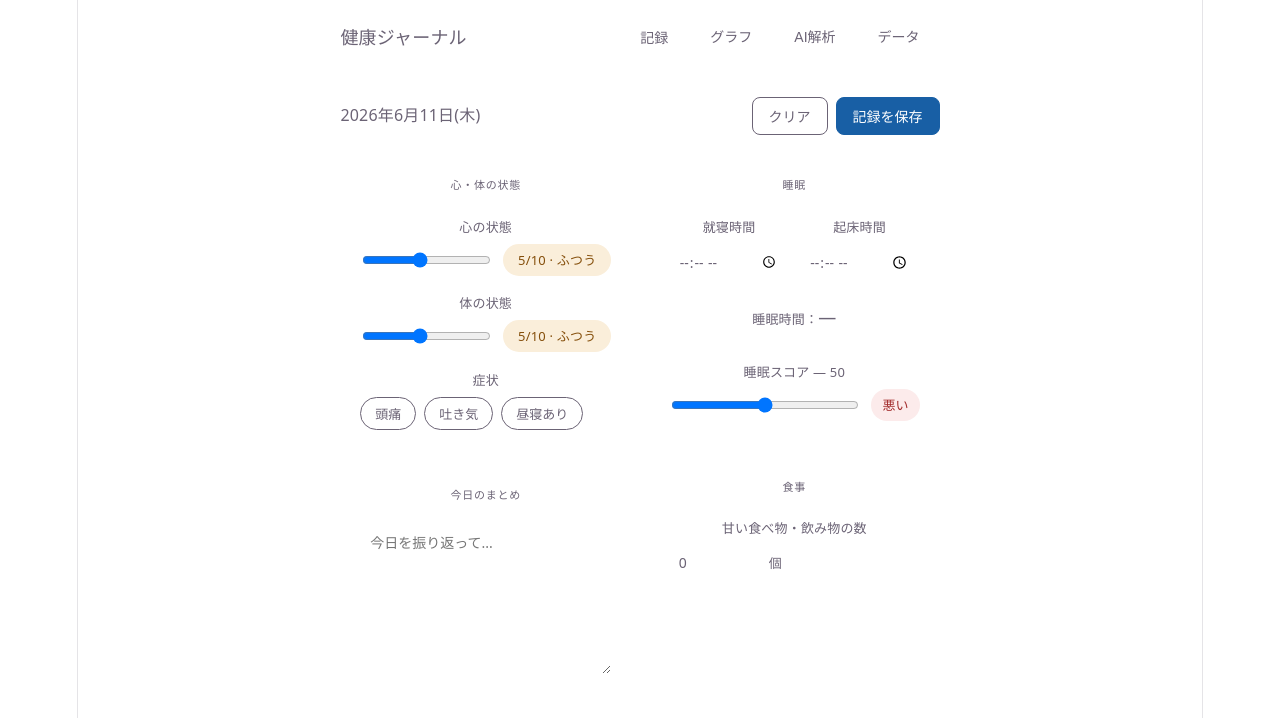
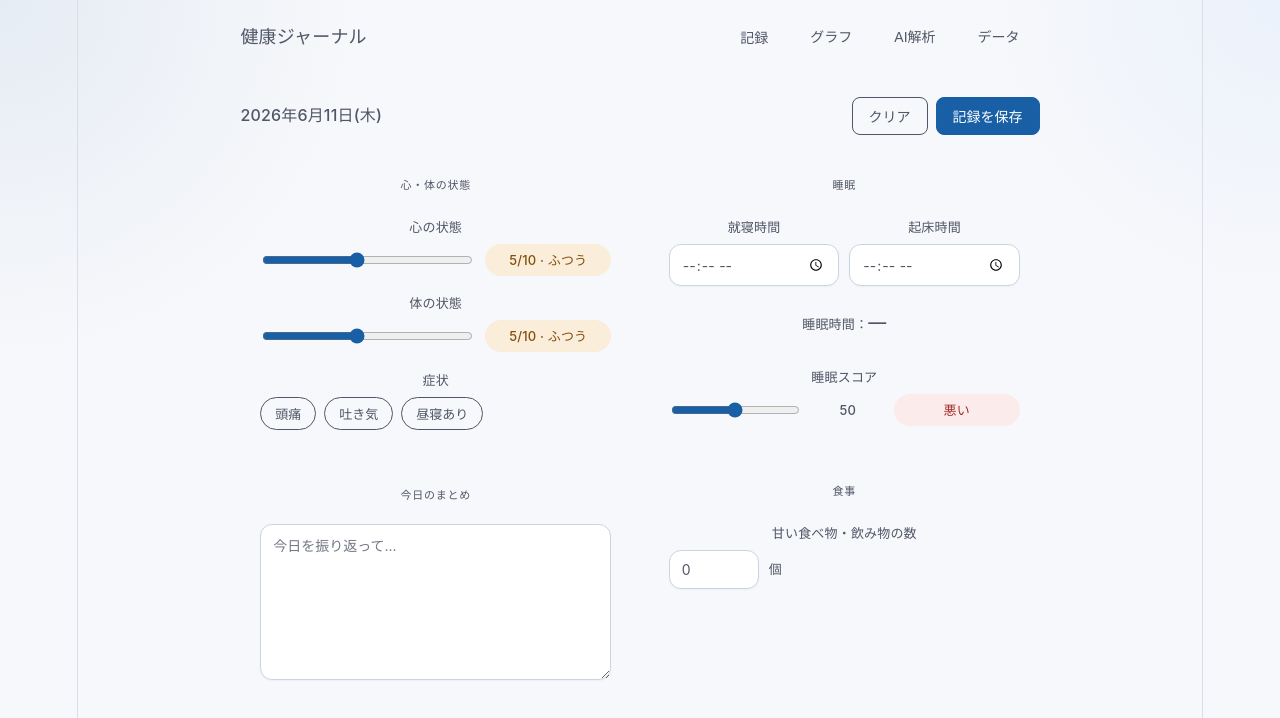
Before and after one commit to litalicot485kei/kibun_nikki_claude, a React (Vite) app: page / in a window 1280 px wide. Shown: the top 718 px of the page. Built offline with nearby package versions, Linux system fonts and the light colour scheme.

Commit message:
20260611_133X_0

```diff
--- a/src/App.jsx
+++ b/src/App.jsx
@@ -39,11 +39,11 @@ const feelingLabel = (v) => {
   return             { text: "かなりつらい", bg: "#FCEBEB", col: "#A32D2D" };
 };
 
-const badgeStyle = (bg, col, width = 108) => ({
+const badgeStyle = (bg, col, width = 126) => ({
   display: "inline-flex",
   alignItems: "center",
   justifyContent: "center",
-  minWidth: width,
+  width,
   padding: "3px 11px",
   borderRadius: 20,
   fontSize: 13,
@@ -51,6 +51,8 @@ const badgeStyle = (bg, col, width = 108) => ({
   background: bg,
   color: col,
   whiteSpace: "nowrap",
+  overflow: "hidden",
+  textOverflow: "ellipsis",
   boxSizing: "border-box",
 });
 
@@ -89,11 +91,14 @@ const useToast = () => {
 
 // ── design tokens ──────────────────────────────────────
 const inputStyle = {
-  width: "100%", fontSize: 14, padding: "8px 10px",
-  border: "0.5px solid var(--color-border-secondary)",
-  borderRadius: 8, background: "var(--color-background-secondary)",
-  color: "var(--color-text-primary)", fontFamily: "var(--font-sans)",
-  outline: "none", boxSizing: "border-box",
+  width: "100%",
+  fontSize: 14,
+  padding: "10px 12px",
+  borderRadius: 12,
+  color: "var(--color-text-primary)",
+  fontFamily: "var(--font-sans)",
+  outline: "none",
+  boxSizing: "border-box",
 };
 
 // ── base components ────────────────────────────────────
@@ -123,12 +128,18 @@ const Field = ({ label, children, style }) => (
 );
 
 const Textarea = ({ value, onChange, placeholder, rows = 3 }) => (
-  <textarea value={value} onChange={onChange} placeholder={placeholder} rows={rows}
-    style={{ ...inputStyle, resize: "vertical", lineHeight: 1.6 }} />
+  <textarea
+    className="app-control"
+    value={value}
+    onChange={onChange}
+    placeholder={placeholder}
+    rows={rows}
+    style={{ ...inputStyle, resize: "vertical", lineHeight: 1.6 }}
+  />
 );
 
 const TimeInput = ({ value, onChange }) => (
-  <input type="time" value={value} onChange={onChange} style={inputStyle} />
+  <input className="app-control" type="time" value={value} onChange={onChange} style={inputStyle} />
 );
 
 const Toggle = ({ checked, onChange, label }) => (
@@ -215,6 +226,7 @@ const RecordTab = ({ db, setDb, toast, isMobile }) => {
       <Field label="心の状態">
         <div style={{ display: "flex", alignItems: "center", gap: 10 }}>
           <input
+            className="app-range"
             type="range"
             min={1}
             max={10}
@@ -231,6 +243,7 @@ const RecordTab = ({ db, setDb, toast, isMobile }) => {
       <Field label="体の状態">
         <div style={{ display: "flex", alignItems: "center", gap: 10 }}>
           <input
+            className="app-range"
             type="range"
             min={1}
             max={10}
@@ -274,12 +287,15 @@ const RecordTab = ({ db, setDb, toast, isMobile }) => {
       }}>
         睡眠時間：<span style={{ fontSize: 18, fontWeight: 500, color: "var(--color-text-primary)" }}>{fmtSleep(sleepH)}</span>
       </div>
-      <Field label={`睡眠スコア — ${form.sleepScore}`} style={{ marginBottom: 0 }}>
+      <Field label="睡眠スコア" style={{ marginBottom: 0 }}>
         <div style={{ display: "flex", alignItems: "center", gap: 10 }}>
-          <input type="range" min={0} max={100} step={1} value={form.sleepScore}
+          <input className="app-range" type="range" min={0} max={100} step={1} value={form.sleepScore}
             onChange={(e) => setForm(f => ({ ...f, sleepScore: +e.target.value }))}
             style={{ flex: 1 }} />
-          <span style={{ padding: "3px 11px", borderRadius: 20, fontSize: 13, fontWeight: 500, background: sl.bg, color: sl.col, whiteSpace: "nowrap" }}>
+          <span style={badgeStyle("var(--color-background-secondary)", "var(--color-text-primary)", 72)}>
+            {form.sleepScore}
+          </span>
+          <span style={badgeStyle(sl.bg, sl.col, 126)}>
             {sl.text}
           </span>
         </div>
@@ -292,7 +308,7 @@ const RecordTab = ({ db, setDb, toast, isMobile }) => {
       <CardTitle>食事</CardTitle>
       <Field label="甘い食べ物・飲み物の数" style={{ marginBottom: 0 }}>
         <div style={{ display: "flex", alignItems: "center", gap: 10 }}>
-          <input type="number" value={form.sweetCount} min={0} max={99}
+          <input className="app-control" type="number" value={form.sweetCount} min={0} max={99}
             onChange={(e) => setForm(f => ({ ...f, sweetCount: +e.target.value }))}
             style={{ ...inputStyle, width: 90 }} />
           <span style={{ fontSize: 13, color: "var(--color-text-tertiary)" }}>個</span>
@@ -519,7 +535,7 @@ const AITab = ({ db, isMobile }) => {
   const keyCard = (
     <Card>
       <CardTitle>Gemini API キー</CardTitle>
-      <input type="password" value={apiKey} onChange={e => setApiKey(e.target.value)}
+      <input className="app-control" type="password" value={apiKey} onChange={e => setApiKey(e.target.value)}
         placeholder="AIza..."
         style={{ ...inputStyle, fontFamily: "var(--font-mono)", fontSize: 13, marginBottom: 8 }} />
       <Btn onClick={saveKey} primary={keySaved} full>{keySaved ? "保存済み ✓" : "保存"}</Btn>
@@ -550,7 +566,7 @@ const AITab = ({ db, isMobile }) => {
     <Card>
       <CardTitle>質問・結果</CardTitle>
       <div style={{ display: "flex", gap: 8, marginBottom: "1rem" }}>
-        <textarea value={prompt} onChange={e => setPrompt(e.target.value)}
+        <textarea className="app-control" value={prompt} onChange={e => setPrompt(e.target.value)}
           placeholder="AIへの質問を自由入力..." rows={2}
           style={{ ...inputStyle, flex: 1, resize: "vertical" }} />
         <Btn onClick={() => { if (prompt.trim()) callGemini(prompt); }} primary
--- a/src/index.css
+++ b/src/index.css
@@ -1,18 +1,23 @@
 :root {
-  --text: #6b6375;
-  --text-h: #08060d;
-  --bg: #fff;
-  --border: #e5e4e7;
-  --code-bg: #f4f3ec;
-  --accent: #aa3bff;
-  --accent-bg: rgba(170, 59, 255, 0.1);
-  --accent-border: rgba(170, 59, 255, 0.5);
-  --social-bg: rgba(244, 243, 236, 0.5);
+  --text: #4f5666;
+  --text-h: #111827;
+  --bg: #f7f8fb;
+  --border: #d9dee8;
+  --code-bg: #eef2f8;
+  --accent: #185fa5;
+  --accent-bg: rgba(24, 95, 165, 0.1);
+  --accent-border: rgba(24, 95, 165, 0.35);
+  --social-bg: rgba(238, 242, 248, 0.75);
+  --input-bg: #ffffff;
+  --input-border: #cbd5e1;
+  --input-border-hover: #9fb3c8;
+  --input-shadow: rgba(15, 23, 42, 0.04);
+  --focus-ring: rgba(24, 95, 165, 0.18);
   --shadow:
-    rgba(0, 0, 0, 0.1) 0 10px 15px -3px, rgba(0, 0, 0, 0.05) 0 4px 6px -2px;
+    rgba(15, 23, 42, 0.08) 0 10px 15px -3px, rgba(15, 23, 42, 0.04) 0 4px 6px -2px;
 
-  --sans: system-ui, 'Segoe UI', Roboto, sans-serif;
-  --heading: system-ui, 'Segoe UI', Roboto, sans-serif;
+  --sans: Inter, 'Segoe UI', Roboto, 'Noto Sans JP', sans-serif;
+  --heading: Inter, 'Segoe UI', Roboto, 'Noto Sans JP', sans-serif;
   --mono: ui-monospace, Consolas, monospace;
 
   font: 18px/145% var(--sans);
@@ -32,15 +37,20 @@
 
 @media (prefers-color-scheme: dark) {
   :root {
-    --text: #9ca3af;
-    --text-h: #f3f4f6;
-    --bg: #16171d;
-    --border: #2e303a;
-    --code-bg: #1f2028;
-    --accent: #c084fc;
-    --accent-bg: rgba(192, 132, 252, 0.15);
-    --accent-border: rgba(192, 132, 252, 0.5);
-    --social-bg: rgba(47, 48, 58, 0.5);
+    --text: #a7b0bf;
+    --text-h: #f8fafc;
+    --bg: #111318;
+    --border: #2b313d;
+    --code-bg: #1b2029;
+    --accent: #60a5fa;
+    --accent-bg: rgba(96, 165, 250, 0.16);
+    --accent-border: rgba(96, 165, 250, 0.42);
+    --social-bg: rgba(31, 37, 48, 0.7);
+    --input-bg: #171b22;
+    --input-border: #343c4b;
+    --input-border-hover: #4a5568;
+    --input-shadow: rgba(0, 0, 0, 0.18);
+    --focus-ring: rgba(96, 165, 250, 0.18);
     --shadow:
       rgba(0, 0, 0, 0.4) 0 10px 15px -3px, rgba(0, 0, 0, 0.25) 0 4px 6px -2px;
   }
@@ -52,6 +62,11 @@
 
 body {
   margin: 0;
+  background:
+    radial-gradient(circle at top left, rgba(24, 95, 165, 0.08), transparent 24%),
+    radial-gradient(circle at top right, rgba(96, 165, 250, 0.08), transparent 20%),
+    var(--bg);
+  color: var(--text);
 }
 
 #root {
@@ -109,3 +124,31 @@ code {
   padding: 4px 8px;
   background: var(--code-bg);
 }
+
+.app-control {
+  border: 1px solid var(--input-border);
+  background: var(--input-bg);
+  box-shadow: 0 1px 2px var(--input-shadow);
+  transition: border-color 0.15s ease, box-shadow 0.15s ease, background-color 0.15s ease;
+}
+
+.app-control:hover {
+  border-color: var(--input-border-hover);
+}
+
+.app-control:focus-visible {
+  outline: none;
+  border-color: var(--accent);
+  box-shadow: 0 0 0 4px var(--focus-ring);
+}
+
+.app-control::placeholder {
+  color: var(--text);
+  opacity: 0.8;
+}
+
+.app-range {
+  width: 100%;
+  accent-color: var(--accent);
+  cursor: pointer;
+}
```
